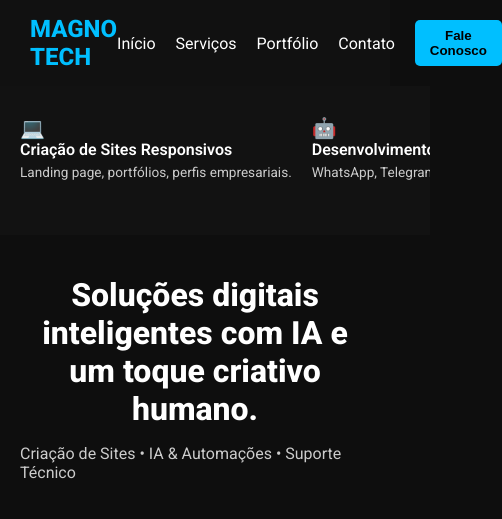
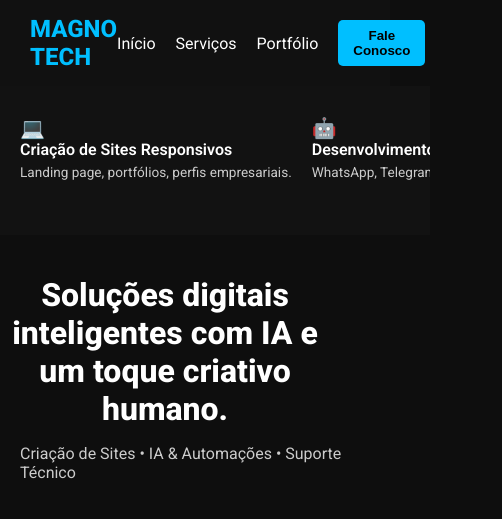
Before and after one commit to magno-iatech/magno-tech, a plain HTML site: page index.html in a window 390 px wide. Shown: the top 519 px of the page, 502 px wide, since content can reach past the window. Drawn offline with Linux system fonts and the light colour scheme.

Commit message:
Título principal em largura total

```diff
--- a/index.html
+++ b/index.html
@@ -195,6 +195,10 @@ nav a {
   .cards {
     justify-content: center;
   }
+  .full-width-title {
+    margin-left: -30px;
+    margin-right: -30px;
+  }
 }
 
   </style>
@@ -205,7 +209,6 @@ nav a {
       <a href="#">Início</a>
       <a href="#">Serviços</a>
       <a href="#">Portfólio</a>
-      <a href="#">Contato</a>
       <button class="btn-contato">Fale Conosco</button>
     </nav>
   </header>  <div class="container"><!-- Menu lateral -->
@@ -263,7 +266,7 @@ nav a {
 
 <!-- Conteúdo principal -->
 <main class="main">
-  <h1>Soluções digitais inteligentes com IA e um toque criativo humano.</h1>
+<h1 class="full-width-title">Soluções digitais inteligentes com IA e um toque criativo humano.</h1>
   <p class="main-sub">Criação de Sites • IA & Automações • Suporte Técnico</p>
 
   <section class="cards-section">
```
